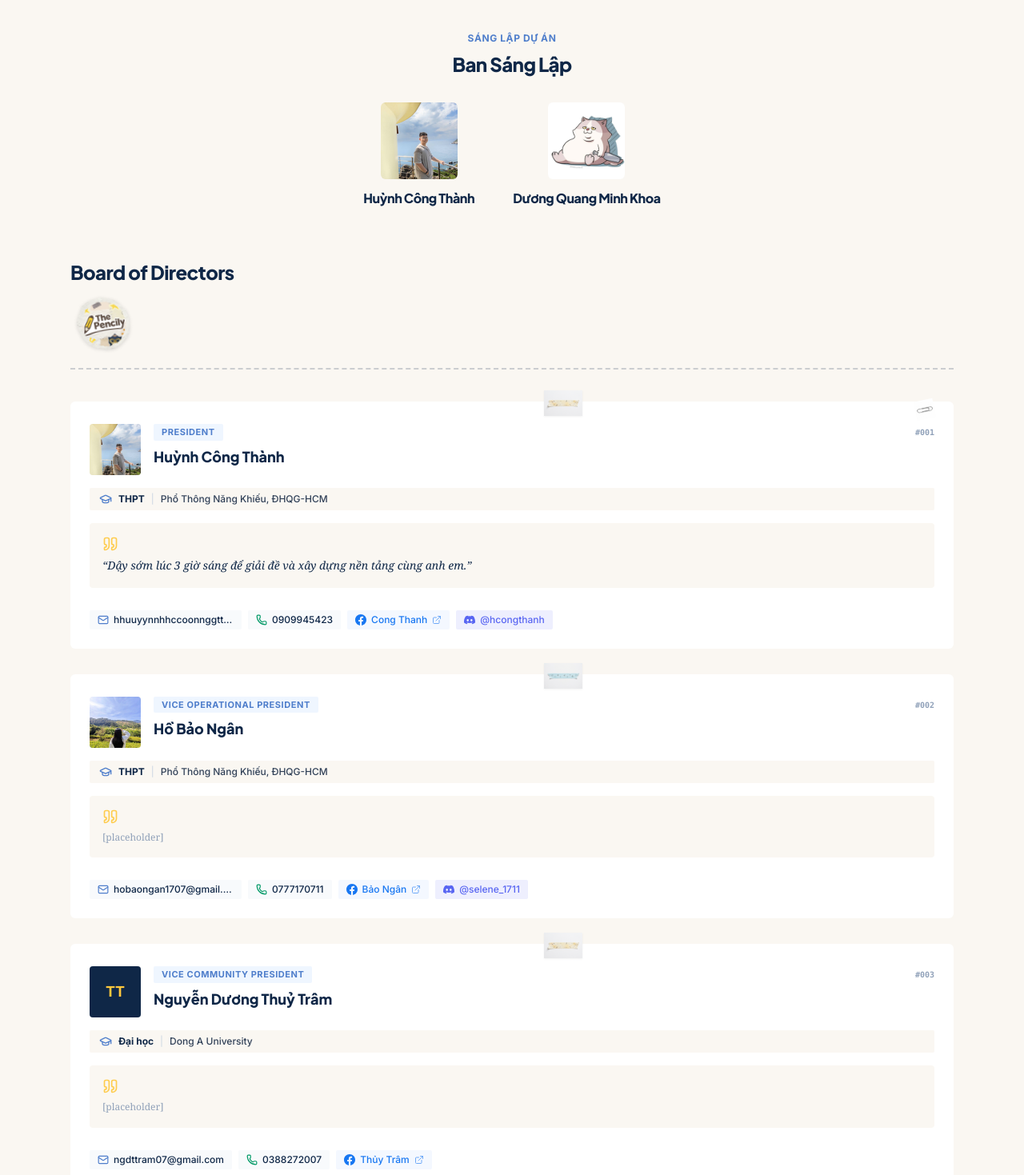
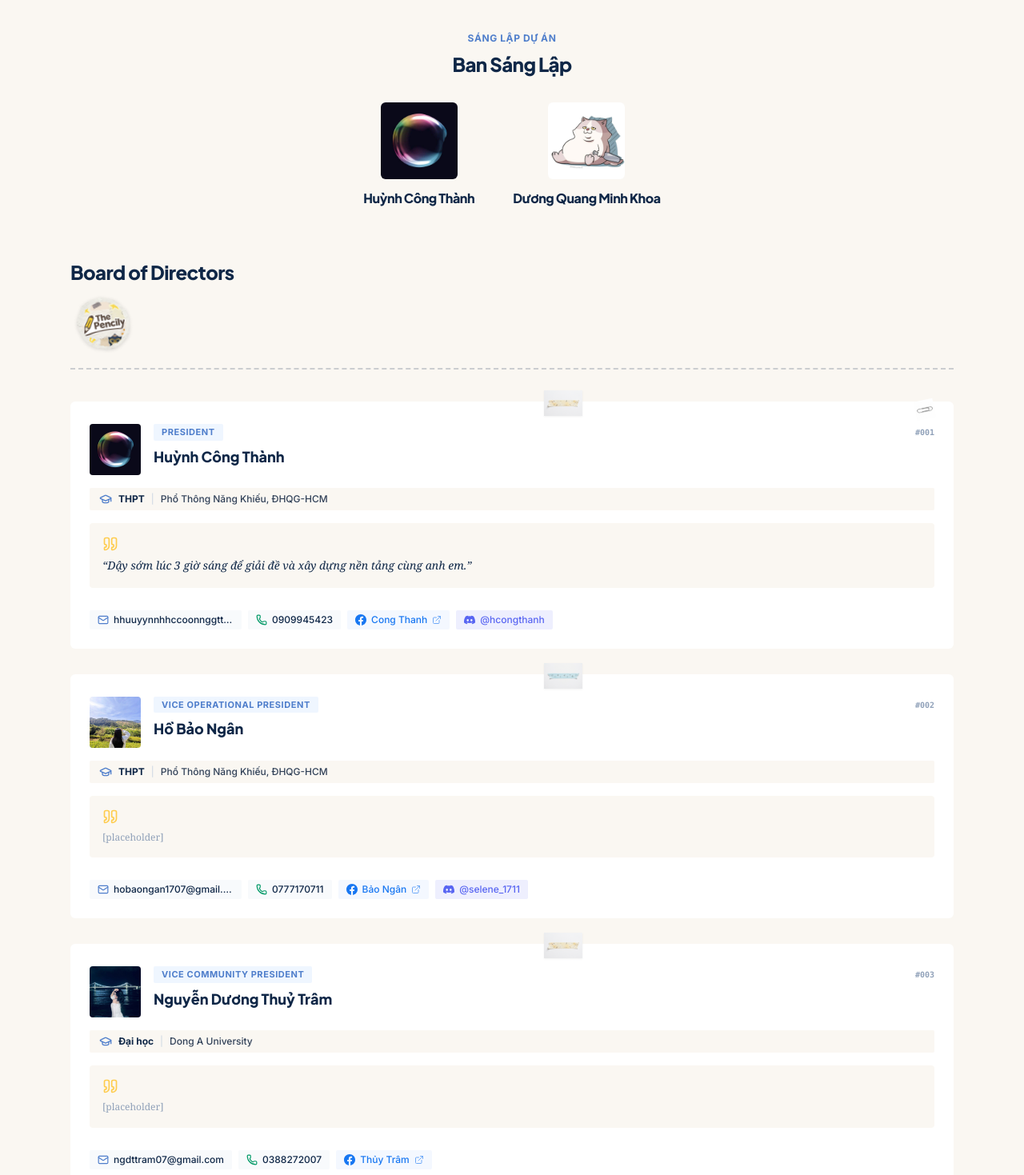
Before and after one commit to Thanh-3108/thepencily, a Next.js app: page / in a window 1280 px wide. Shown: the part 5520-6989 px from the top of the page at 80% size. Built offline with nearby package versions, Linux system fonts and the light colour scheme; no server answers.

Commit message:
feat(team): update official photos for Thuy Tram and Cong Thanh

```diff
--- a/src/components/HomeStudentStories.tsx
+++ b/src/components/HomeStudentStories.tsx
@@ -82,6 +82,7 @@ export function HomeStudentStories() {
         label: "Thủy Trâm",
         url: "https://www.facebook.com/share/18F3kZ2Vv7/?mibextid=wwXIfr",
       },
+      image: "/thuy-tram.png",
       initials: "TT",
       rotation: "sm:-rotate-[0.5deg]",
     },
@@ -126,7 +127,7 @@ export function HomeStudentStories() {
                 src="/founder.png"
                 alt="Huỳnh Công Thành"
                 fill
-                className="object-cover object-[55%_48%]"
+                className="object-cover object-center"
                 priority
                 sizes="(max-width: 640px) 96px, 112px"
               />
--- a/src/components/LeadershipTeam.tsx
+++ b/src/components/LeadershipTeam.tsx
@@ -68,6 +68,7 @@ export function LeadershipTeam() {
         label: "Thủy Trâm",
         url: "https://www.facebook.com/share/18F3kZ2Vv7/?mibextid=wwXIfr",
       },
+      image: "/thuy-tram.png",
       initials: "TT",
     },
     {
--- a/src/components/about/AboutStoriesView.tsx
+++ b/src/components/about/AboutStoriesView.tsx
@@ -71,7 +71,7 @@ export function AboutStoriesView() {
                   src="/founder.png"
                   alt="Huỳnh Công Thành - Founder & President Gen 1.0"
                   fill
-                  className="object-cover object-[55%_48%]"
+                  className="object-cover object-center"
                   priority
                   sizes="(max-width: 640px) 96px, 104px"
                 />
--- a/src/components/about/AboutTeamView.tsx
+++ b/src/components/about/AboutTeamView.tsx
@@ -98,6 +98,7 @@ export function AboutTeamView({ onOpenTutorModal }: AboutTeamViewProps) {
         label: "Thủy Trâm",
         url: "https://www.facebook.com/share/18F3kZ2Vv7/?mibextid=wwXIfr",
       },
+      image: "/thuy-tram.png",
       initials: "TT",
     },
     {
@@ -194,7 +195,7 @@ export function AboutTeamView({ onOpenTutorModal }: AboutTeamViewProps) {
               src="/founder.png"
               alt="Huỳnh Công Thành"
               fill
-              className="object-cover object-[55%_48%]"
+              className="object-cover object-center"
               priority
               sizes="(max-width: 640px) 96px, 112px"
             />
```
Also changed, not shown: public/founder.png, public/thuy-tram.png (added).
